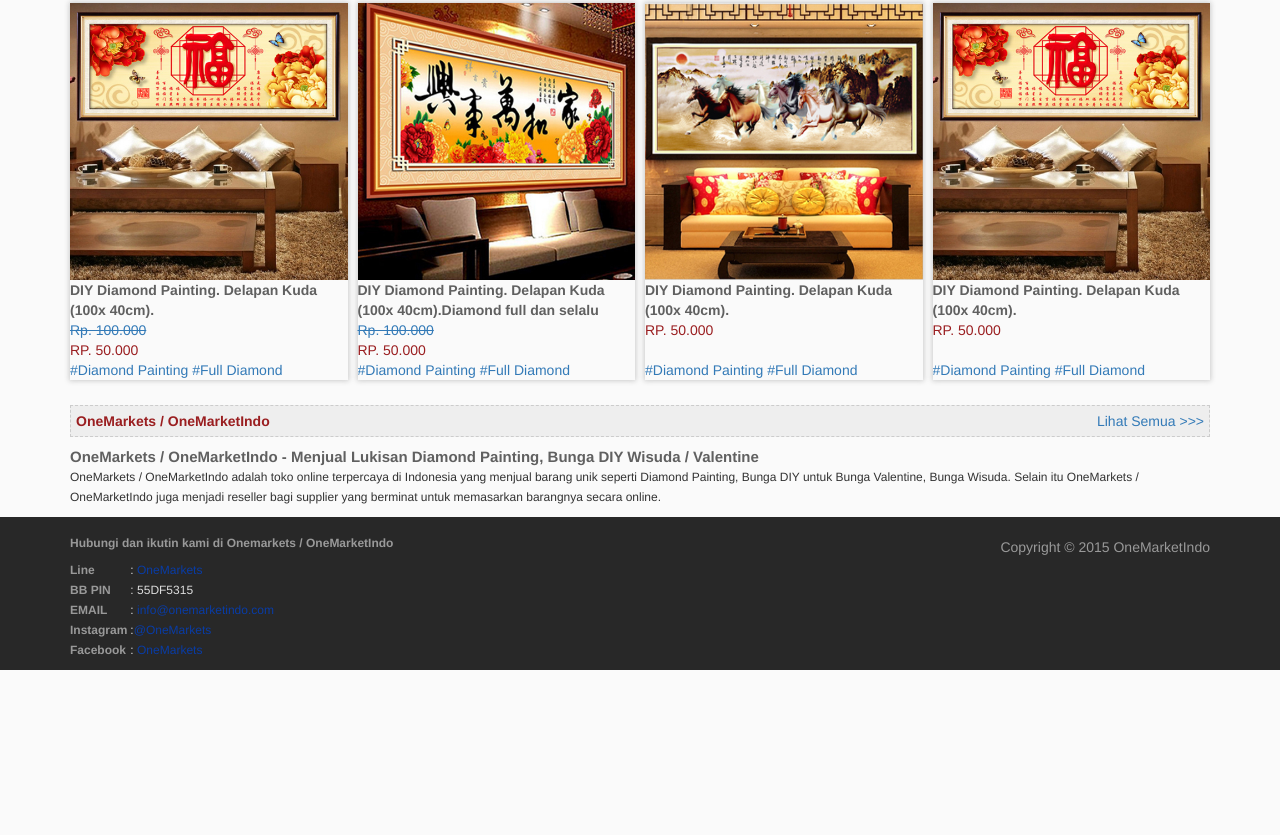
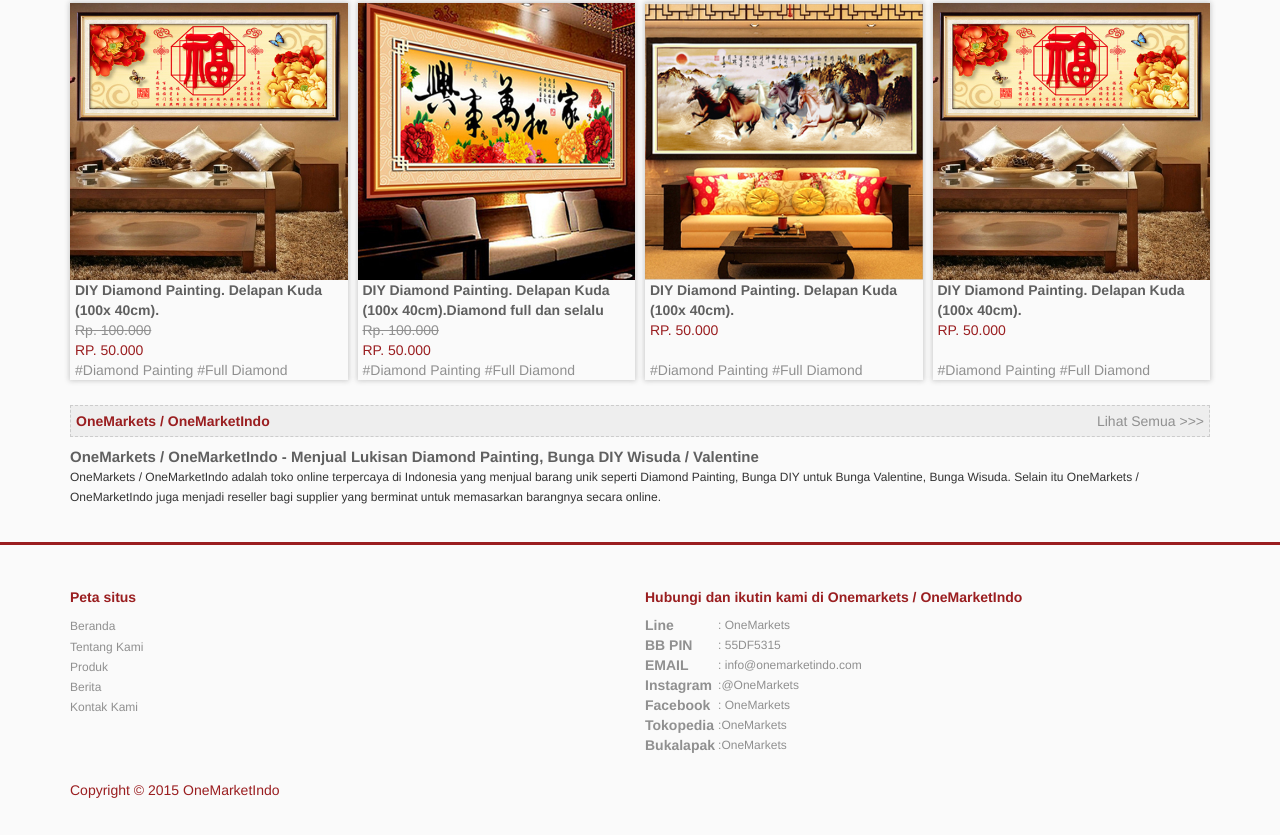
Before and after one commit to eldianmartin/ABW, a plain HTML site: page index.html in a window 1280 px wide. Shown: the part 1009-1844 px from the top of the page. Before the commit the page ends 1679 px from the top, so only its background shows below. Drawn offline with Linux system fonts and the light colour scheme; files whose address does not match are found by name.

Commit message:
hyperlink style

```diff
--- a/css/master.css
+++ b/css/master.css
@@ -1,6 +1,6 @@
 body {
     padding-top: 80px;
-    background:#fafafa;
+    background: #fafafa;
 }
 
 p {
@@ -18,29 +18,53 @@ h1, h2, h3, h4, h5, h6 {
     margin-right: -5px;
 }
 
+a {
+    color: #909090;
+}
+
+    a:hover {
+        color: #9A1E20;
+        text-decoration: none;
+    }
+
 footer {
-    padding: 20px 0px 10px 0px;
+    padding: 45px 0px 35px 0px;
     height: auto;
     width: 100%;
-    background-color: #282828;
-    color: #999;
+      border-top: 3px solid #9A1E20;
 }
 
+    footer h6 {
+        font-size: 14px;
+        color: #9A1E20;
+    }
+
     footer table th {
-        font-size: 12px;
-        color: #999;
+        font-size: 14px;
+        color: #909090;
     }
 
     footer table td {
         font-size: 12px;
-        color: #ddd;
-        padding:3px;
+        color: #909090;
+        padding: 3px;
     }
 
-    footer table td a{
+    footer a {
         font-size: 12px;
-        color: Highlight;
+        color: #909090;
     }
+
+        footer a:hover {
+            font-size: 12px;
+            color: #909090;
+        }
+
+    footer ul.sitemap {
+        list-style: none;
+        padding: 0;
+    }
+
 .col-lg-1, .col-lg-10, .col-lg-11, .col-lg-12, .col-lg-2, .col-lg-3, .col-lg-4, .col-lg-5, .col-lg-6, .col-lg-7, .col-lg-8, .col-lg-9, .col-md-1, .col-md-10, .col-md-11, .col-md-12, .col-md-2, .col-md-3, .col-md-4, .col-md-5, .col-md-6, .col-md-7, .col-md-8, .col-md-9, .col-sm-1, .col-sm-10, .col-sm-11, .col-sm-12, .col-sm-2, .col-sm-3, .col-sm-4, .col-sm-5, .col-sm-6, .col-sm-7, .col-sm-8, .col-sm-9, .col-xs-1, .col-xs-10, .col-xs-11, .col-xs-12, .col-xs-2, .col-xs-3, .col-xs-4, .col-xs-5, .col-xs-6, .col-xs-7, .col-xs-8, .col-xs-9 {
     padding-left: 5px;
     padding-right: 5px;
@@ -136,6 +160,14 @@ footer {
     margin-bottom: 10px !important;
 }
 
+.mb-20 {
+    margin-bottom: 20px !important;
+}
+
+.mb-25 {
+    margin-bottom: 25px !important;
+}
+
 .mt-10 {
     margin-top: 10px;
 }
@@ -209,6 +241,7 @@ footer {
     display: inline-block;
     float: left;
     min-height: 80px;
+    padding: 0px 5px;
 }
 
     .product-card .product-card-info strong, .product-card .product-card-info span {
@@ -224,6 +257,7 @@ footer {
 .product-card-tag {
     height: 20px;
     overflow: hidden;
+    padding: 0px 5px;
 }
 
 
--- a/index.html
+++ b/index.html
@@ -38,9 +38,9 @@
                     <button type="submit" class="btn btn-default"><span class="glyphicon glyphicon-search"></span></button>
                 </form>
                 <ul class="nav navbar-nav navbar-right">
-                    <li class="active"><a href="#">About Us</a></li>
+                    <li class="active"><a href="#">Tentang Kami</a></li>
                     <li class="dropdown">
-                        <a href="#" class="dropdown-toggle" data-toggle="dropdown" role="button" aria-haspopup="true" aria-expanded="false">Products <span class="caret"></span></a>
+                        <a href="#" class="dropdown-toggle" data-toggle="dropdown" role="button" aria-haspopup="true" aria-expanded="false">Produk <span class="caret"></span></a>
                         <ul class="dropdown-menu">
                             <li><a href="#">Diamond Painting</a></li>
                             <li role="separator" class="divider"></li>
@@ -49,21 +49,31 @@
                             <li><a href="#">Sepatu</a></li>
                         </ul>
                     </li>
-                    <li><a href="#">News</a></li>
-                    <li><a href="#">FAQ</a></li>
-                    <li><a href="#">Contact US</a></li>
+                    <li><a href="#">Berita</a></li>
+                    <li><a href="#">Kontak Kami</a></li>
                 </ul>
             </div>
         </div>
     </nav>
     <!-- 4 Bread -->
-    <div class="container" style="min-height:Calc(100% - 150px)">
+    <div class="container mb-25 " style=" min-height:calc(100% - 150px)">
         <div data-ng-view="" id="ng-view" class="slide-animation"></div>
     </div>
     <footer>
         <div class="container">
             <div class="row">
-              <div class="col-lg-4">
+                <div class="col-sm-6 mb-25 ">
+                    <h6 class="mb-10">Peta situs</h6>
+                    <ul class="sitemap">
+                        <li><a>Beranda</a></li>
+                        <li><a>Tentang Kami</a></li>
+                        <li><a>Produk</a></li>
+                        <li><a>Berita</a></li>
+                        <li><a>Kontak Kami</a></li>
+                    </ul>
+
+                </div>
+                <div class="col-sm-6 mb-25">
                     <h6 class="mb-10">Hubungi dan ikutin kami di Onemarkets / OneMarketIndo</h6>
 
                     <table>
@@ -104,18 +114,34 @@
                                     : <a target="_blank" href="https://www.facebook.com/pages/OneMarkets/1627992964104743?ref=aymt_homepage_panel">OneMarkets</a>
                                 </td>
                             </tr>
+                            <tr>
+                                <th>
+                                    Tokopedia
+                                </th>
+                                <td>
+                                    :<a target="_blank" href="https://www.tokopedia.com/onemarkets">OneMarkets</a>
+                                </td>
+                            </tr>
+                            <tr>
+                                <th>
+                                    Bukalapak
+                                </th>
+                                <td>
+                                    :<a target="_blank" href="https://www.bukalapak.com/onemarkets">OneMarkets</a>
+                                </td>
+                            </tr>
                         </tbody>
                     </table>
                 </div>
-              <div class="col-lg-4">
+
 
             </div>
-              <div class="col-lg-4 text-right">
-
-                  <span class="copyright">Copyright © 2015 OneMarketIndo</span>
-              </div>
+            <div class="row">
+                <div class="col-sm-12 ">
+                    <span class="copyright cl-red">Copyright © 2015 OneMarketIndo</span>
                 </div>
 
+            </div>
 
         </div>
 
```
Also changed, not shown: partials/product-detail.html (line endings or trailing spaces). Lines whose indentation alone changed are shown as unchanged.
